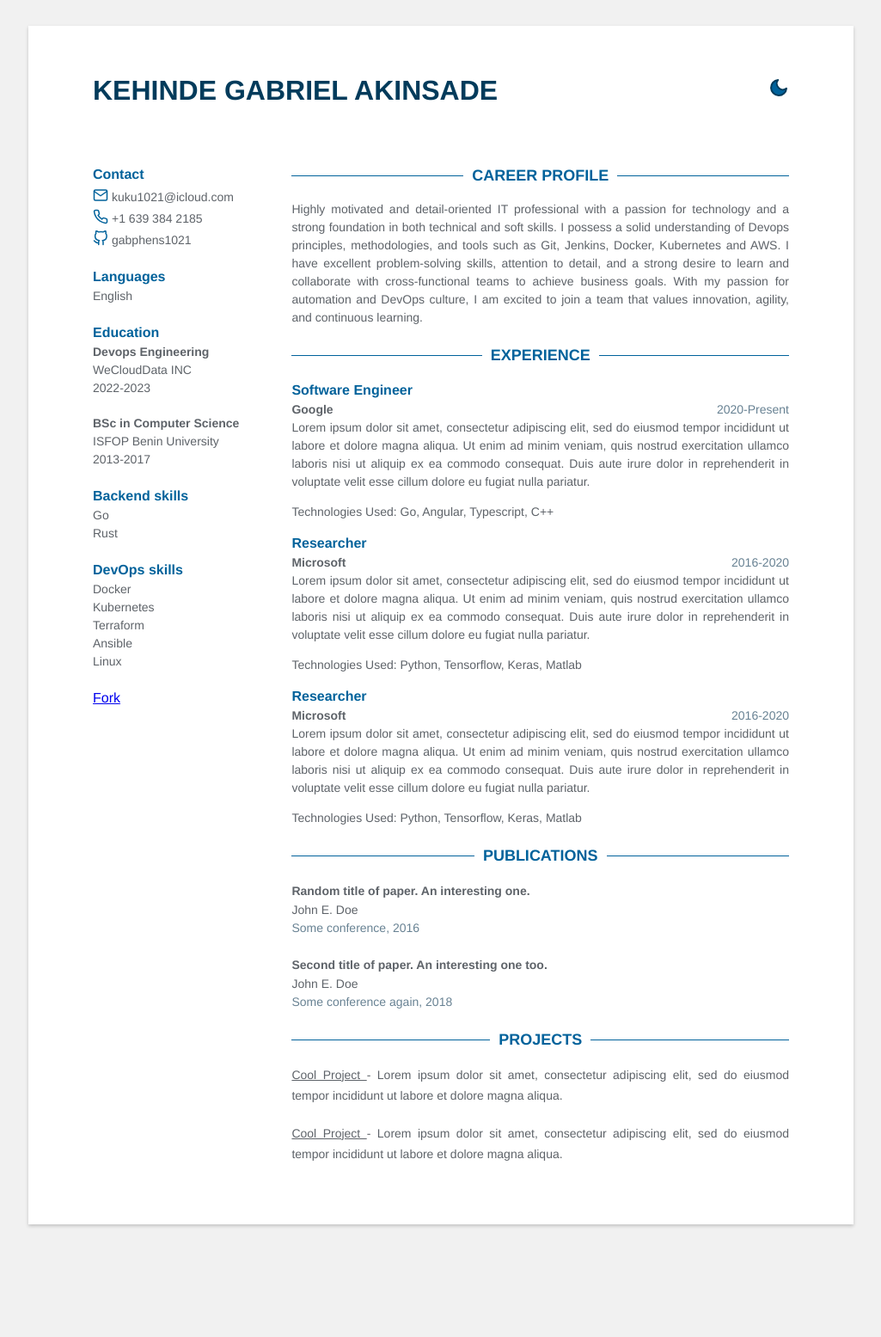
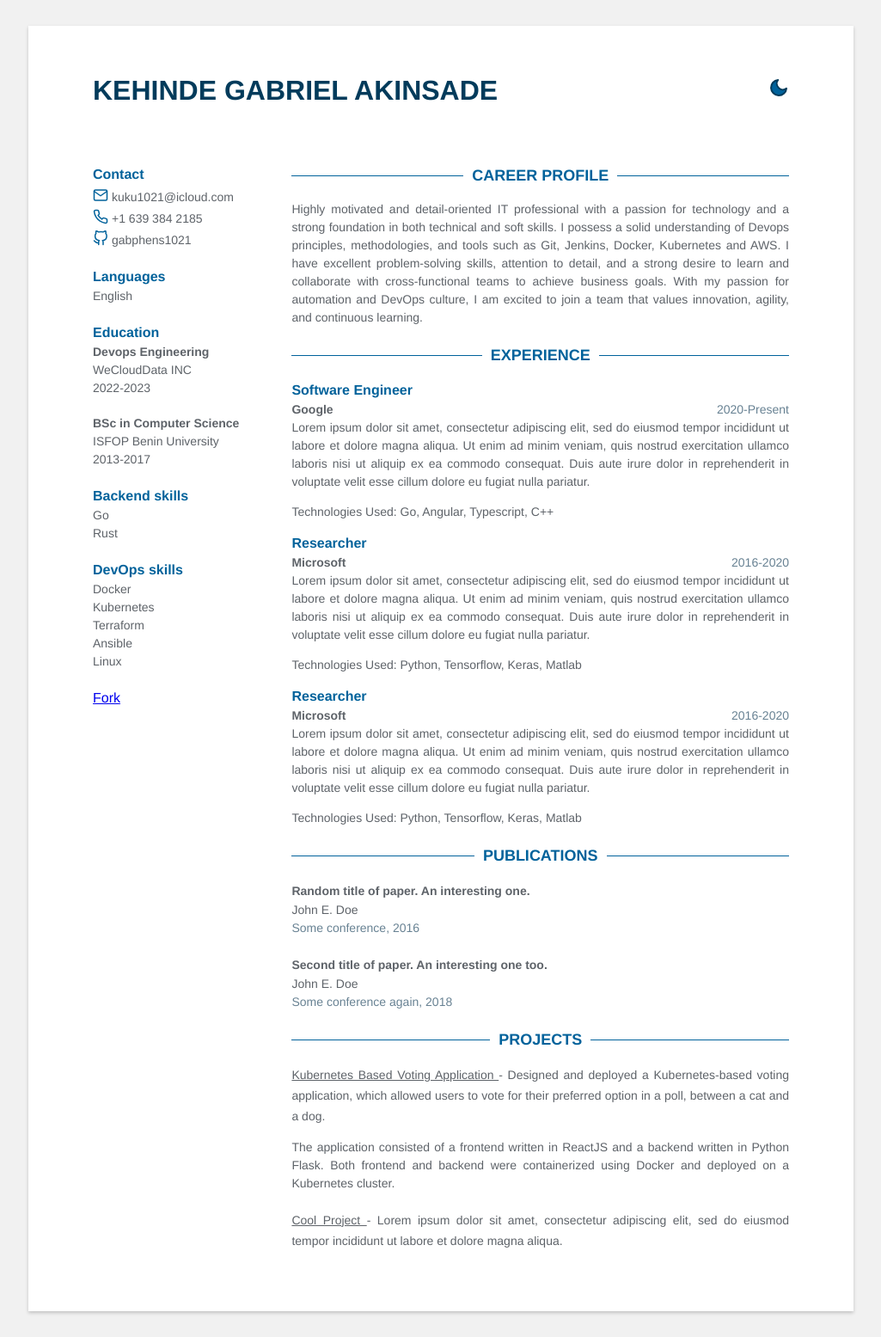
Before and after one commit to gabphens1021/kehindeakinsade.github.io, a Jekyll site: the page built from index.html, in a window 1280 px wide. Shown: the whole page at 86% size, without its empty margins (127-1152 px from the left). Built offline with Jekyll 4.4.1, drawn with Linux system fonts in a browser that asks for light colours; before the commit the page ends 1454 px from its top, so only the background shows below that.

Commit message:
add projects to cv

```diff
--- a/_data/data.yml
+++ b/_data/data.yml
@@ -94,14 +94,18 @@ publications:
     conference: Some conference again, 2018
 
 projects:
-  - title: Cool Project
+  - title: Kubernetes Based Voting Application
     link: #
     details: |
-      Lorem ipsum dolor sit amet, consectetur adipiscing elit, sed do eiusmod
-      tempor incididunt ut labore et dolore magna aliqua.
+      Designed and deployed a Kubernetes-based voting application, which allowed users to vote for their preferred option in a poll, between a cat and a dog. <p> The application consisted of a frontend written in ReactJS and a backend written in Python Flask.
+      Both frontend and backend were containerized using Docker and deployed on a Kubernetes cluster.
+    skills/technologies:
+      AWS EKS, Docker, Kubernetes, Github Actions, Load testing, Performance tuning, ReactJS, Python Flask
 
   - title: Cool Project
     link: #
     details: |
       Lorem ipsum dolor sit amet, consectetur adipiscing elit, sed do eiusmod
       tempor incididunt ut labore et dolore magna aliqua.
+    skills/technologies:
+      List all technologies used here.
```
